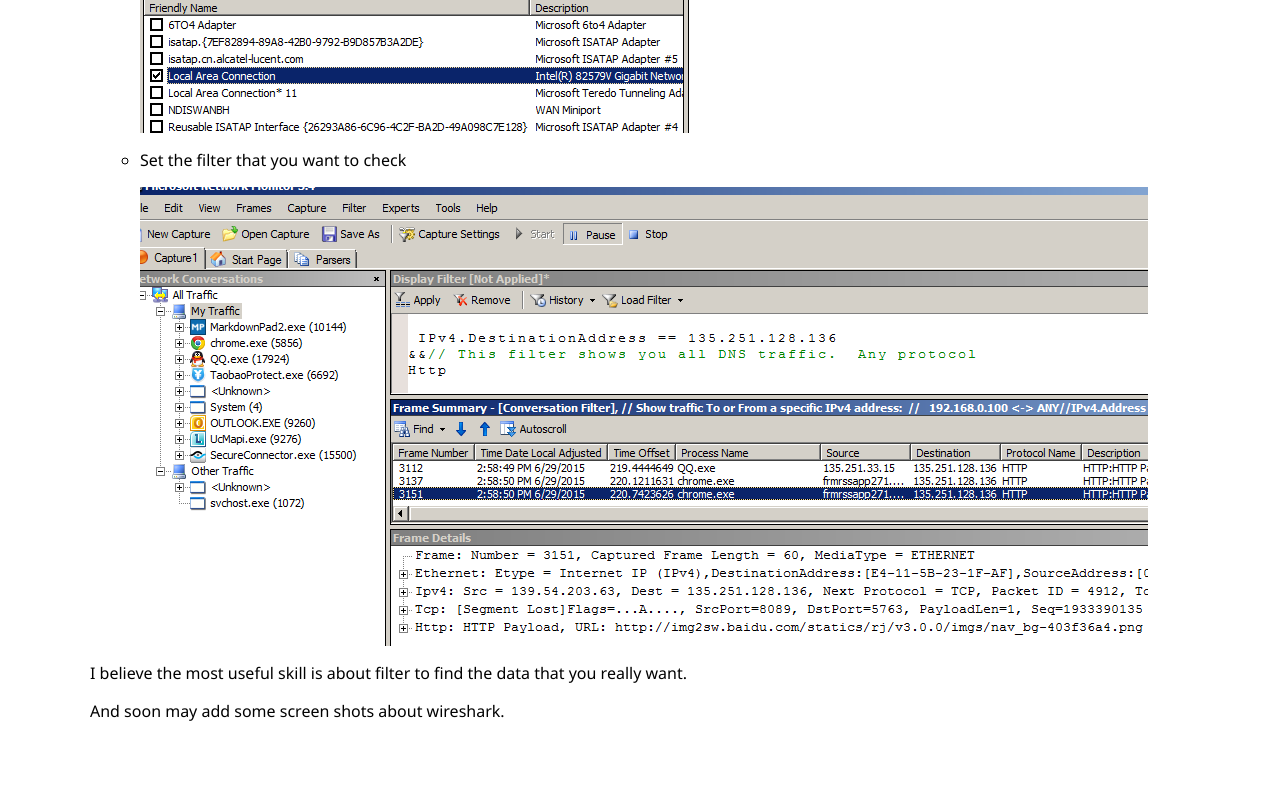
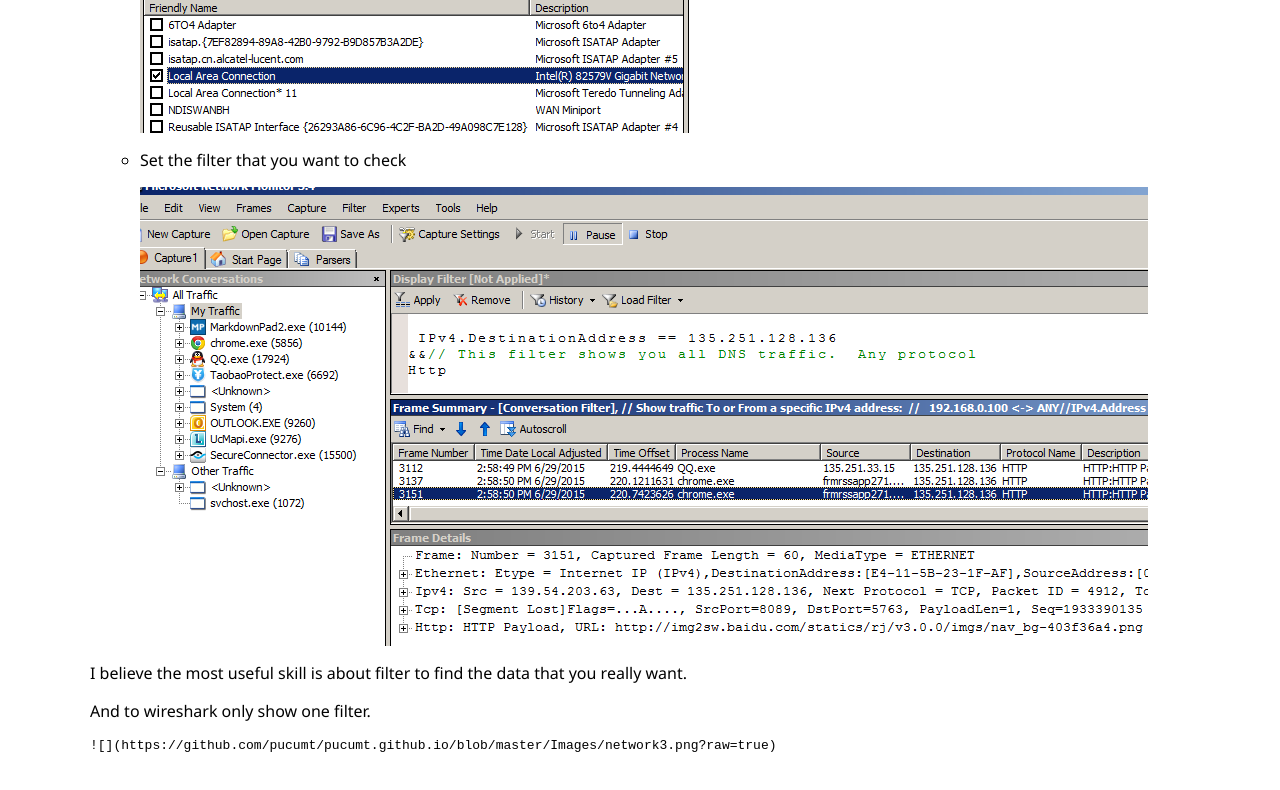
Before and after one commit to pucumt/pucumt.github.io, a plain HTML site: page 2015/06/29/Network monitor.html in a window 1280 px wide. Shown: the part 739-1529 px from the top of the page. Before the commit the page ends 1507 px from the top, so only its background shows below. Drawn offline with Linux system fonts and the light colour scheme.

Commit message:
Network monitor

```diff
--- a/2015/06/29/Network monitor.html
+++ b/2015/06/29/Network monitor.html
@@ -58,7 +58,10 @@
 </li>
 </ol>
 <p>I believe the most useful skill is about filter to find the data that you really want.</p>
-<p>And soon may add some screen shots about wireshark.</p>
+<p>And to wireshark only show one filter.</p>
+<pre><code>![](https://github.com/pucumt/pucumt.github.io/blob/master/Images/network3.png?raw=true)
+</code></pre>
+
 
 	</div>
 </div>
```
Also changed, not shown: Images/network3.png (added).
